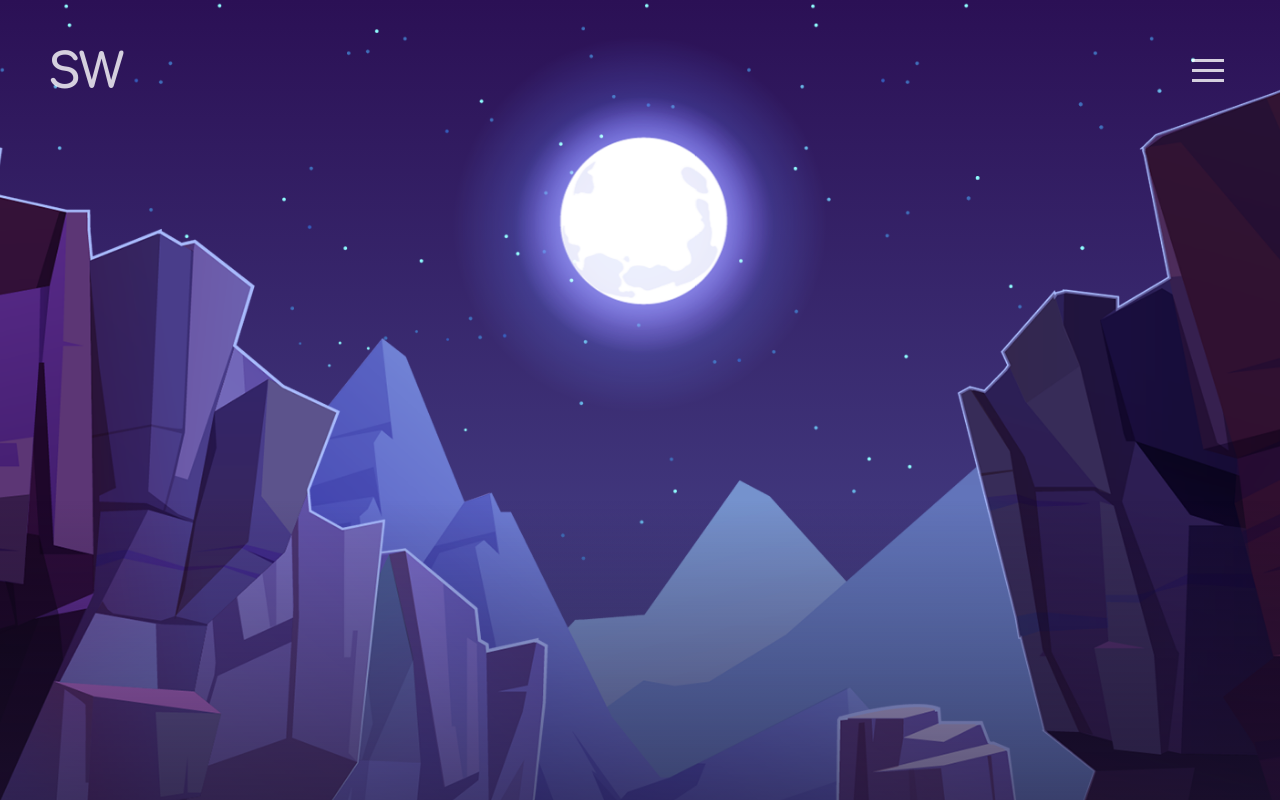
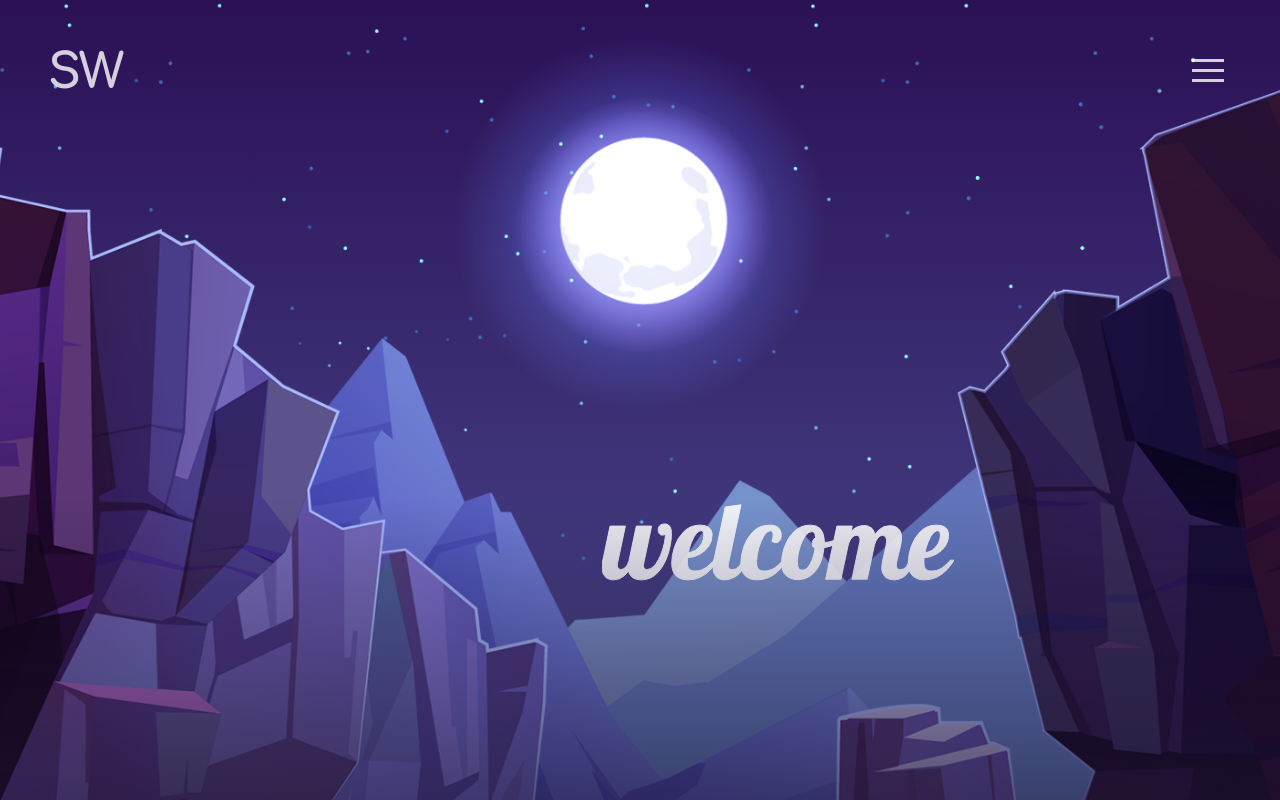
Before and after one commit to penguinboots/portfolio-v2, a React (Vite) app: page / in a window 1280 px wide. Shown: the top 800 px of the page. Built offline with nearby package versions, Linux system fonts and the light colour scheme.

Commit message:
add welcome heading animation

```diff
--- a/index.html
+++ b/index.html
@@ -7,7 +7,7 @@
     <link rel="preconnect" href="https://fonts.googleapis.com" />
     <link rel="preconnect" href="https://fonts.gstatic.com" crossorigin />
     <link
-      href="https://fonts.googleapis.com/css2?family=Comfortaa:wght@300;400;700&family=Raleway:wght@300;400;700&display=swap"
+      href="https://fonts.googleapis.com/css2?family=Comfortaa:wght@300;400;700&family=Lobster&display=swap"
       rel="stylesheet"
     />
     <title>Portfolio V2</title>
--- a/src/App.scss
+++ b/src/App.scss
@@ -9,16 +9,13 @@ $night-gradient: linear-gradient(#2b1055, #7597de);
 $text-color: $translucent-white;
 $highlight-color: $opaque-white;
 $title-font: "Comfortaa", cursive;
+$flavour-font: "Lobster", cursive;
 
 $main-background: $shadow-purple;
 
 // GENERAL
 html {
   scroll-behavior: smooth;
-}
-h1 {
-  font-family: $title-font;
-  color: $text-color;
 }
 body {
   background: $night-gradient;
@@ -130,26 +127,33 @@ button {
     mix-blend-mode: screen;
     top: 0;
   }
-  .hello {
-    color: $text-color;
-    font-family: $title-font;
-    font-weight: 700;
-    font-size: 3rem;
-    top: 40%;
-    left: 70%;
-    height: 30px;
-    @media only screen and (min-width: 320px) and (max-width: 1140px) {
-      left: 100%;
-      top: 50%;
-    }
-    @media only screen and (min-width: 1140px) and (max-width: 1620px) {
-      left: 80%;
-      top: 45%;
+  .welcome {
+    height: 1000px;
+    opacity: 0.9;
+    svg {
+      position: absolute;
+      @media only screen and (min-width: 320px) and (max-width: 767px) {
+        right: 3rem;
+        top: 40%;
+        width: 15rem;
+      }
+      @media only screen and (min-width: 768px) and (max-width: 1024px) {
+        right: 20%;
+        top: 50%;
+        width: 18rem;
+      }
+      @media only screen and (min-width: 1025px) {
+        right: auto;
+        left: 47%;
+        top: 50%;
+        width: 22rem;
+      }
     }
   }
 }
+
+// Gradient Overlay
 .parallax-container::before {
-  // Gradient overlay effect
   content: "";
   position: absolute;
   bottom: 0;
@@ -158,6 +162,36 @@ button {
   height: 50%;
   background: linear-gradient(to top, rgba(30, 20, 49, 255), transparent);
   z-index: 1;
+}
+
+// SVG Animation
+@-webkit-keyframes svg-text-anim {
+  40% {
+    stroke-dashoffset: 0;
+    fill: transparent;
+  }
+  60% {
+    stroke-dashoffset: 0;
+    fill: #ffffff;
+  }
+  100% {
+    stroke-dashoffset: 0;
+    fill: #ffffff;
+  }
+}
+@keyframes svg-text-anim {
+  40% {
+    stroke-dashoffset: 0;
+    fill: transparent;
+  }
+  60% {
+    stroke-dashoffset: 0;
+    fill: #ffffff;
+  }
+  100% {
+    stroke-dashoffset: 0;
+    fill: #ffffff;
+  }
 }
 
 // HAMBURGER MENU
@@ -192,6 +226,7 @@ button {
 }
 .menu-wrapper.closed {
   opacity: 0;
+  pointer-events: none;
 }
 
 // TEST SECTION
--- a/src/components/Hero.tsx
+++ b/src/components/Hero.tsx
@@ -3,6 +3,8 @@ import stars from "../assets/stars.png";
 import moon from "../assets/moon.png";
 import mountainFront from "../assets/mountains_front.png";
 import mountainBack from "../assets/mountains_behind.png";
+import welcome from "../assets/welcome.svg";
+import { ReactSVG } from "react-svg";
 
 export default function Hero() {
   const parallaxLayersRef = useRef<NodeListOf<HTMLElement> | null>(null);
@@ -23,10 +25,9 @@ export default function Hero() {
             const translateValue = scrollTop * depth;
             const rotateValue = translateValue * -0.4; // vertical height
             layer.style.transform = `translateY(${translateValue}px) rotate(${rotateValue}deg)`;
-          } else if (layer.classList.contains("hello")) {
+          } else if (layer.classList.contains("welcome")) {
             const translateValue = scrollTop * depth;
-            const translateXValue = translateValue * -0.4; // horizontal movement
-            layer.style.transform = `translate3d(${translateXValue * 2}px, ${translateValue / 3}px, 0)`;
+            layer.style.transform = `translate3d(${-translateValue}px, ${translateValue}px, 0)`;
           } else {
             const translateValue = scrollTop * depth;
             layer.style.transform = `translate3d(0, ${translateValue}px, 0)`;
@@ -41,6 +42,31 @@ export default function Hero() {
     };
   }, []);
   const parallaxHeight = 1050;
+
+  function setTextAnimation(
+    delay: number,
+    duration: number,
+    strokeWidth: number,
+    timingFunction: string,
+    strokeColor: string,
+    repeat: boolean
+  ) {
+    const paths = document.querySelectorAll("path");
+    const mode = repeat ? "infinite" : "forwards";
+    for (let i = 0; i < paths.length; i++) {
+      const path = paths[i];
+      const length = path.getTotalLength();
+      path.style["stroke-dashoffset"] = `${length}px`;
+      path.style["stroke-dasharray"] = `${length}px`;
+      path.style["stroke-width"] = `${strokeWidth}px`;
+      path.style["stroke"] = `${strokeColor}`;
+      path.style[
+        "animation"
+      ] = `${duration}s svg-text-anim ${mode} ${timingFunction}`;
+      path.style["animation-delay"] = `${i * delay}s`;
+    }
+  }
+  setTextAnimation(0.1, 2.7, 1, "linear", "#ffffff", false);
 
   return (
     <div className="parallax-wrapper">
@@ -66,9 +92,11 @@ export default function Hero() {
           height={parallaxHeight}
           parallax-depth="0.4"
         />
-        <div className="parallax-layer hello" parallax-depth="1">
-          Hello **NAME**
-        </div>
+        <ReactSVG
+          className="parallax-layer welcome"
+          src={welcome}
+          parallax-depth="0.4"
+        />
         <img
           className="parallax-layer mountain-front"
           src={mountainFront}
```
Also changed, not shown: src/assets/welcome.svg (added).
